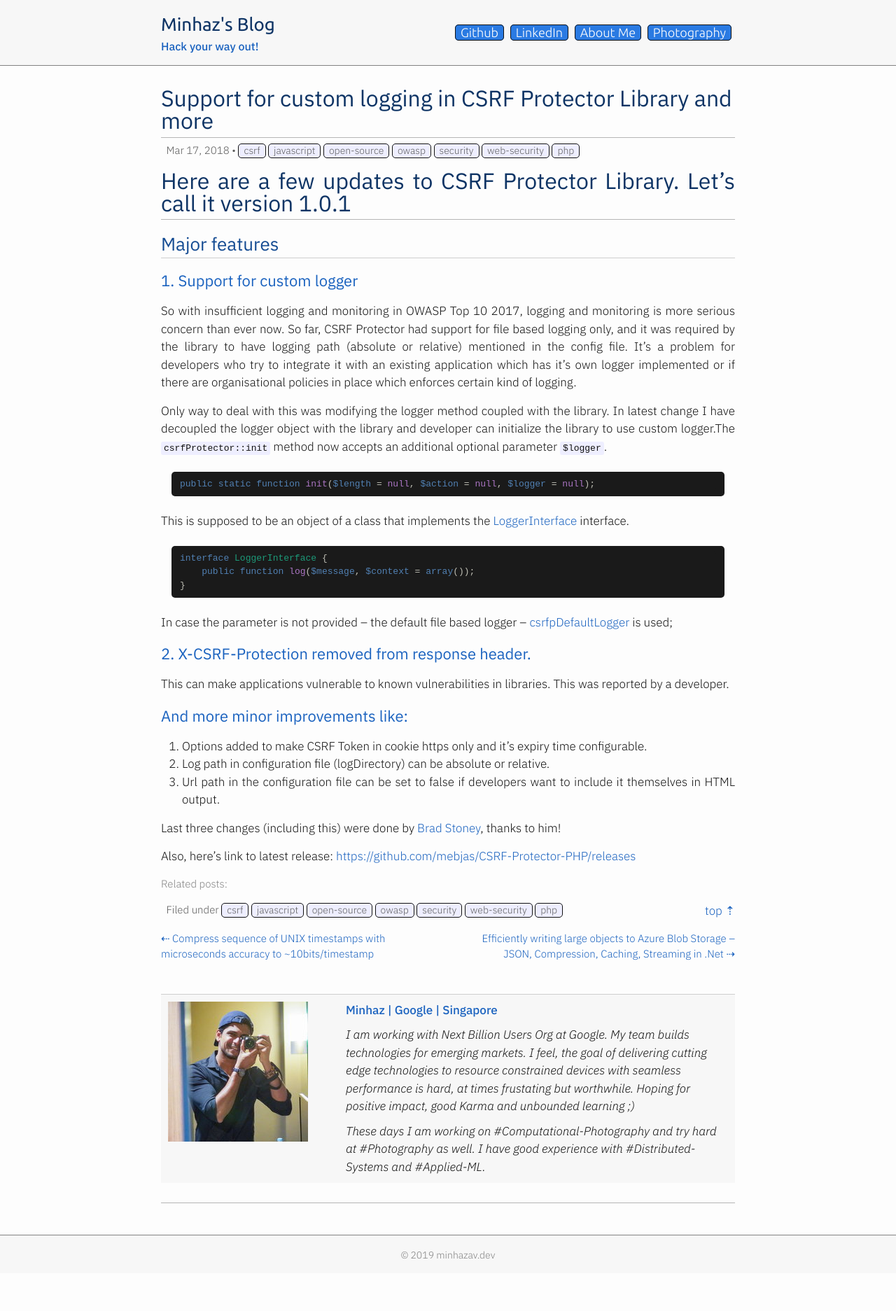
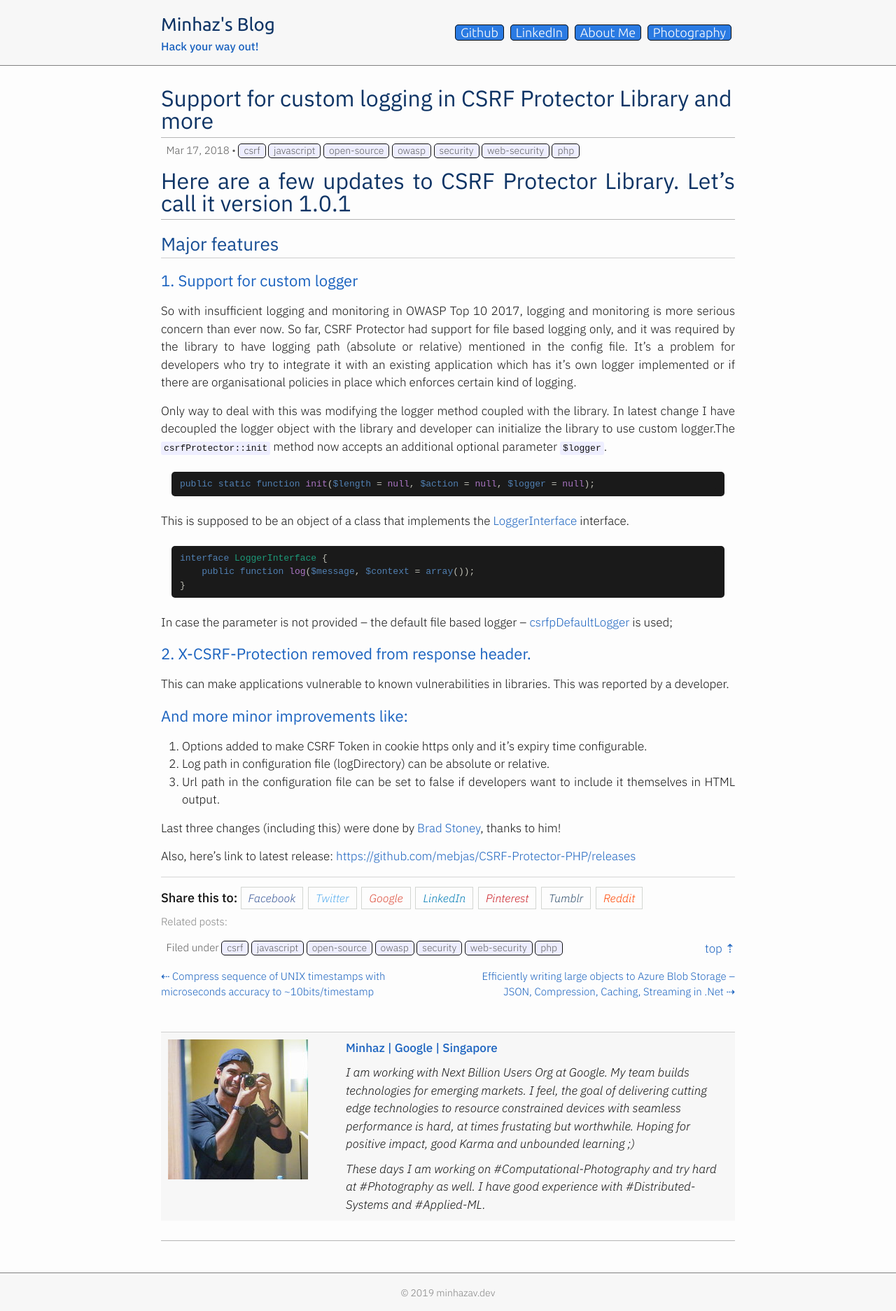
Before and after one commit to mebjas/mebjas.github.io, a Jekyll site: the page built from _posts/2018-03-17-support-for-custom-logging-csrf-protector-library-and-more.md, in a window 1280 px wide. Shown: the whole page at 70% size. Built offline with Jekyll 4.4.1, drawn with Linux system fonts in a browser that asks for light colours; before the commit the page ends 1819 px from its top, so only the background shows below that.

Commit message:
Added support for sharing

```diff
--- a/_includes/head.html
+++ b/_includes/head.html
@@ -7,6 +7,7 @@
 
   <link rel="stylesheet" href={{ "/assets/main.css" | relative_url }}>
   <link rel="stylesheet" href={{ "/assets/custom.css" | relative_url }}>
+  <link rel="stylesheet" href={{ "/assets/css/sharebar.css" | relative_url }}>
   <link rel="alternate" type="application/rss+xml" title="{{ site.title | escape }}" href="{{ "/feed.xml" | relative_url }}">
   <link rel="shortcut icon" href={{ "assets/favicon.ico" | relative_url }}>
   <link rel="icon" type="image/png" sizes="32x32" href={{ "assets/favicon.ico" | relative_url }}>
--- a/_includes/post-footer.html
+++ b/_includes/post-footer.html
@@ -1,3 +1,7 @@
+<hr>
+
+{% include sharebar.html %}
+
 {% include post-related.html %}
 
 {% include post-filed.html %}
--- /dev/null
+++ b/_includes/sharebar.html
@@ -0,0 +1,34 @@
+<div id="share-bar">
+    <span class="title">Share this to: </span>
+    <span class="share-buttons">
+        <a href="https://www.facebook.com/sharer.php?t={{ page.title }}&u={{ site.url }}{{ page.url }}" onclick="window.open(this.href, 'pop-up', 'left=20,top=20,width=500,height=500,toolbar=1,resizable=0'); return false;"
+            title="Share on Facebook">
+                <i class="fa fa-facebook share-button"> Facebook</i>
+            </a>
+        <a href="https://twitter.com/intent/tweet?text={{ page.title }}&url={{ site.url }}{{ page.url }}" onclick="window.open(this.href, 'pop-up', 'left=20,top=20,width=500,height=500,toolbar=1,resizable=0'); return false;"
+            title="Share on Twitter">
+                <i class="fa fa-twitter share-button"> Twitter</i>
+            </a>
+        <a href="https://plus.google.com/share?url={{ site.url }}{{ page.url }}" onclick="window.open(this.href, 'pop-up', 'left=20,top=20,width=500,height=500,toolbar=1,resizable=0'); return false;"
+            title="Share on Google+">
+                <i class="fa fa-google-plus share-button"> Google</i>
+            </a>
+        <a href="https://www.linkedin.com/shareArticle?mini=true&url={{ site.url }}{{ page.url }}&title={{ page.title }}&summary={{ page.description }}&source={{ site.url }}"
+            onclick="window.open(this.href, 'pop-up', 'left=20,top=20,width=500,height=500,toolbar=1,resizable=0'); return false;"
+            title="Share on LinkedIn">
+                <i class="fa fa-linkedin share-button"> LinkedIn</i>
+            </a>
+        <a href="http://pinterest.com/pin/create/button/?url={{ site.url }}{{ page.url }}" onclick="window.open(this.href, 'pop-up', 'left=20,top=20,width=900,height=500,toolbar=1,resizable=0'); return false;"
+            title="Share on Pinterest">
+                <i class="fa fa-pinterest share-button"> Pinterest</i>
+            </a>
+        <a href="http://www.tumblr.com/share/link?url={{ site.url }}{{ page.url }}" onclick="window.open(this.href, 'pop-up', 'left=20,top=20,width=900,height=500,toolbar=1,resizable=0'); return false;"
+            title="Share on Tumblr">
+                <i class="fa fa-tumblr share-button"> Tumblr</i>
+            </a>
+        <a href="http://www.reddit.com/submit?url={{ site.url }}{{ page.url }}" onclick="window.open(this.href, 'pop-up', 'left=20,top=20,width=900,height=500,toolbar=1,resizable=0'); return false;"
+            title="Share on Reddit">
+                <i class="fa fa-reddit share-button"> Reddit</i>
+            </a>
+    </span>
+</div>
--- a/_layouts/post.html
+++ b/_layouts/post.html
@@ -16,7 +16,6 @@
       {% endif %}
       •
       {% include filed.html %}
-      <!-- TODO(mebjas): add support for comment counts here. -->
     </p>
   </header>
 
--- /dev/null
+++ b/assets/css/sharebar.css
@@ -0,0 +1,92 @@
+/* Share Bar */
+#share-bar {
+    font-size: 16px;
+	margin: 10px 0px;
+}
+
+/* Title */
+.title {
+	font-size: 18px;
+    font-weight: 500;
+}
+
+/* All buttons */
+.share-buttons {
+}
+
+/* Each button */
+.share-button {
+    margin: 0px;
+    margin-bottom: 10px;
+    margin-right: 3px;
+    border: 1px solid #D3D6D2;
+    padding: 5px 10px 5px 10px;
+}
+.share-button:hover {
+    opacity: 1;
+    color: #ffffff;
+}
+
+/* Facebook button */
+.fa-facebook {
+    color: #3b5998;
+}
+.fa-facebook:hover {
+    background-color: #3b5998;
+}
+
+/* Twitter button */
+.fa-twitter {
+    color: #55acee;
+}
+.fa-twitter:hover {
+    background-color: #55acee;
+}
+
+/* Google-PLus button */
+.fa-google-plus {
+    color: #dd4b39;
+}
+.fa-google-plus:hover {
+    background-color: #dd4b39;
+}
+
+/* Pinterest button */
+.fa-pinterest {
+    color: #cb2027;
+}
+.fa-pinterest:hover {
+    background-color: #cb2027;
+}
+
+/* Tumblr button */
+.fa-tumblr {
+    color: #32506d;
+}
+.fa-tumblr:hover {
+    background-color: #32506d;
+}
+
+/* Reddit button */
+.fa-reddit {
+    color: #ff4500;
+}
+.fa-reddit:hover {
+    background-color: #ff4500;
+}
+
+/* LinkedIn button */
+.fa-linkedin {
+    color: #007bb5;
+}
+.fa-linkedin:hover {
+    background-color: #007bb5;
+}
+
+/* Email button */
+.fa-envelope {
+    color: #444444;
+}
+.fa-envelope:hover {
+    background-color: #444444;
+}
```
